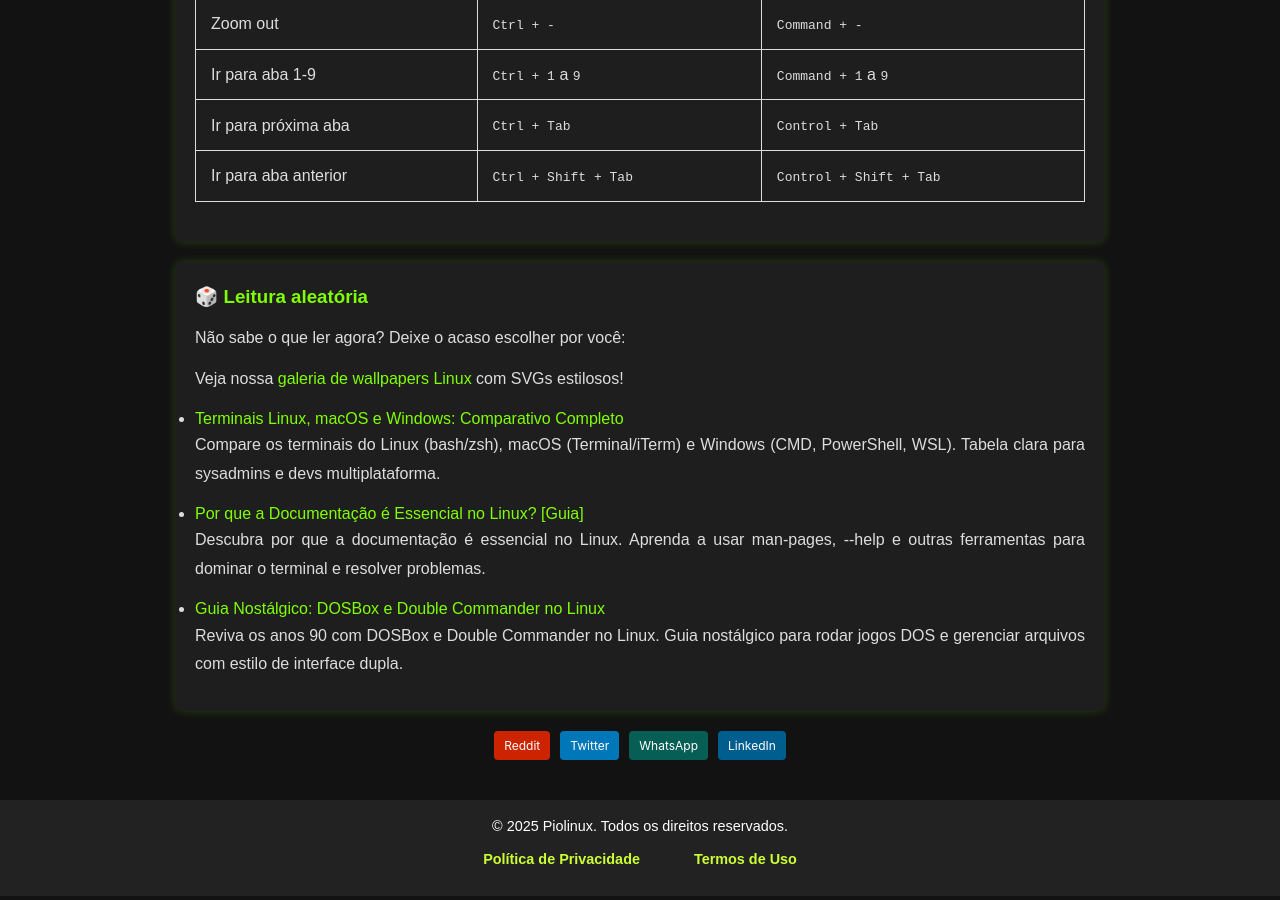
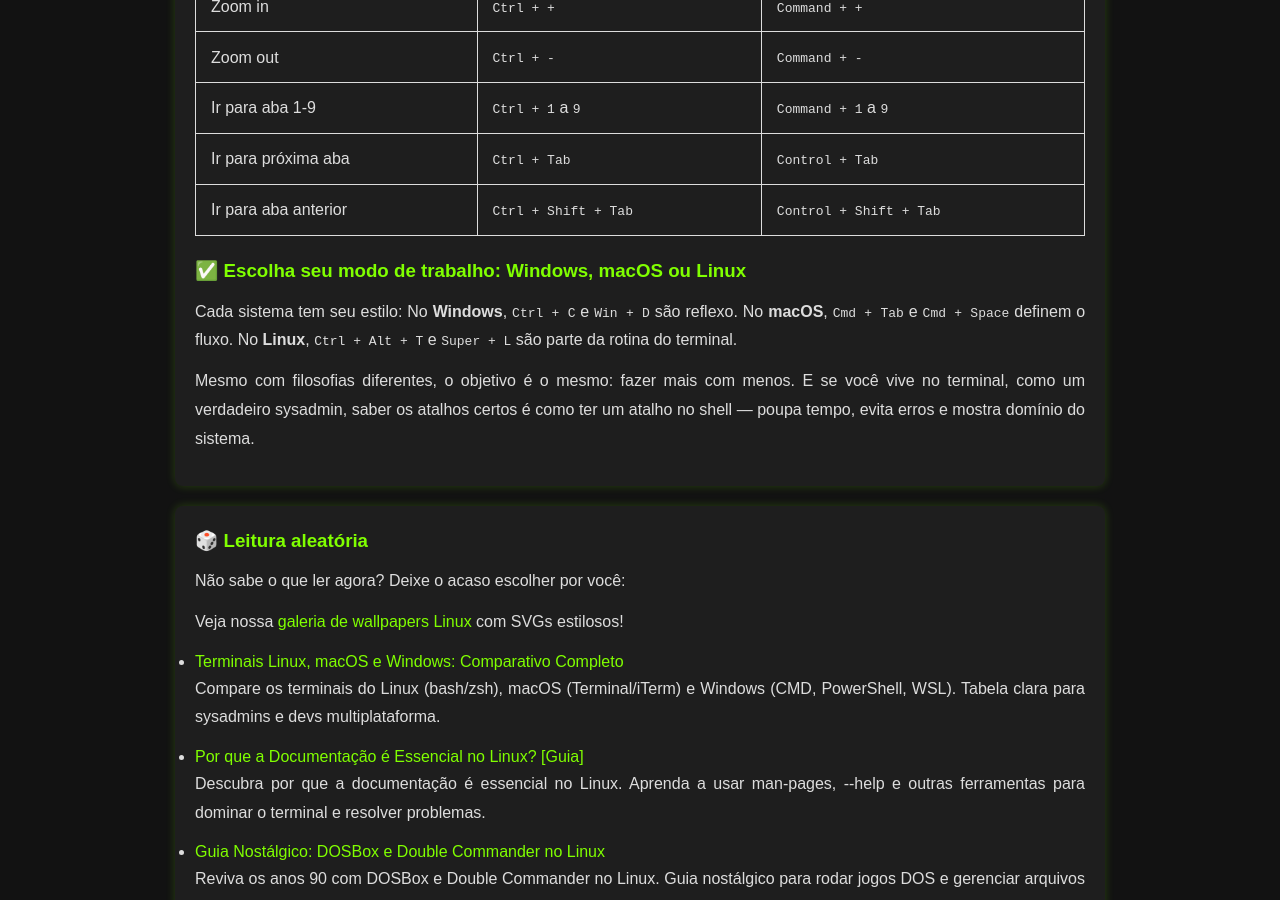
Before and after one commit to Piolinux/piolinux-site, a Jekyll site: the page built from _posts/2025-08-28-guia-atalhos-teclado.md, in a window 1280 px wide and 900 px high, scrolled down 2338 px. Built offline with Jekyll 4.4.1, drawn with Linux system fonts in a browser that asks for light colours; some of the changed text lies outside the part shown.

Commit message:
Update 2025-08-28-guia-atalhos-teclado.md

```diff
--- a/_posts/2025-08-28-guia-atalhos-teclado.md
+++ b/_posts/2025-08-28-guia-atalhos-teclado.md
@@ -227,3 +227,15 @@ permalink: /atalhos-de-teclado/
     </tr>
   </tbody>
 </table>
+
+
+<h3>✅ Escolha seu modo de trabalho: Windows, macOS ou Linux</h3>
+
+
+<p>Cada sistema tem seu estilo:
+No <strong>Windows</strong>, <code>Ctrl + C</code> e <code>Win + D</code> são reflexo.
+No <strong>macOS</strong>, <code>Cmd + Tab</code> e <code>Cmd + Space</code> definem o fluxo.
+No <strong>Linux</strong>, <code>Ctrl + Alt + T</code> e <code>Super + L</code> são parte da rotina do terminal.</p>
+
+<p>Mesmo com filosofias diferentes, o objetivo é o mesmo: fazer mais com menos.
+E se você vive no terminal, como um verdadeiro sysadmin, saber os atalhos certos é como ter um atalho no shell — poupa tempo, evita erros e mostra domínio do sistema.</p>
```
